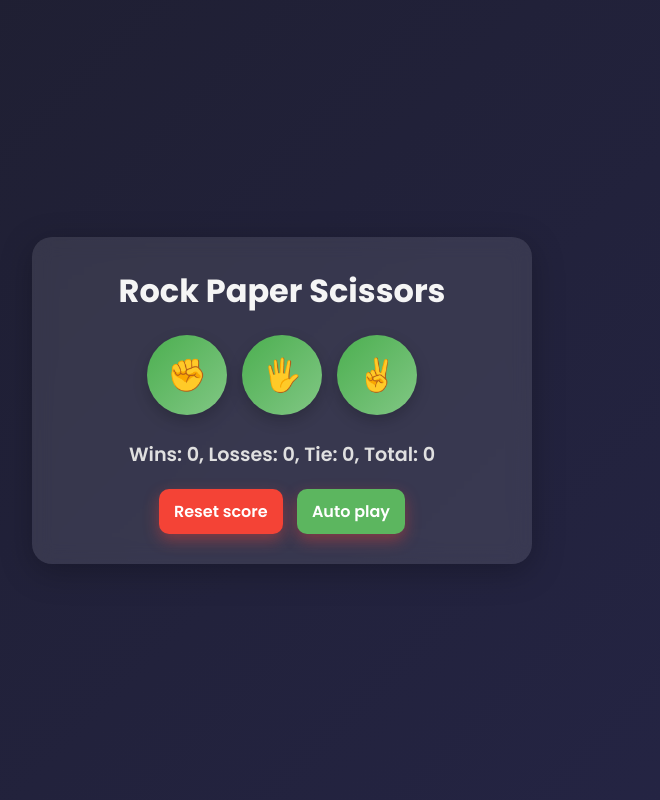
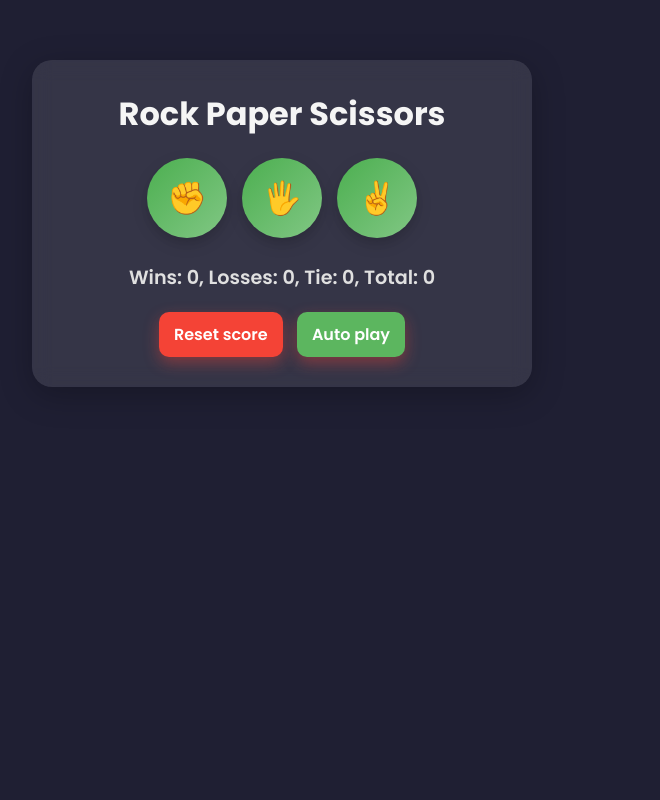
Before and after one commit to SadmanMahmud001/Rock-Paper-Scissors-Game, a plain HTML site: page index.html in a window 1280 px wide. Shown: the whole page, without its empty margins (358-1018 px from the left). Drawn offline with Linux system fonts and the light colour scheme.

Commit message:
donegit add --all

```diff
--- a/index.html
+++ b/index.html
@@ -2,7 +2,7 @@
 <html lang="en">
   <head>
     <title>Sadman Mahmud</title>
-    <link rel="shortcut icon" href="/photos/SM.png" type="image/x-icon" />
+    <link rel="shortcut icon" href="SM.png" type="image/x-icon" />
     <link rel="stylesheet" href="style.css" />
   </head>
   <body>
--- a/script.js
+++ b/script.js
@@ -54,7 +54,6 @@ document.body.addEventListener("keydown", (events) => {
   } else if (events.key === "s") {
     playGame("scissors");
   }
-  console.log(events.key);
 });
 
 function playGame(playerMove) {
--- a/style.css
+++ b/style.css
@@ -1,7 +1,5 @@
-/* Import Google Font */
 @import url("https://fonts.googleapis.com/css2?family=Poppins:wght@400;600;700&display=swap");
 
-/* Reset & Base Styles */
 * {
   font-family: "Poppins", sans-serif;
   margin: 0;
@@ -15,12 +13,8 @@
 }
 
 body {
-  background: linear-gradient(135deg, #1e1e2f, #252546);
+  background: #1f1f33;
   color: #ffffff;
-  display: flex;
-  justify-content: center;
-  align-items: center;
-  height: 100vh;
   margin: 0;
   padding: 10px;
 }
@@ -34,6 +28,8 @@ main {
   padding: 30px;
   box-shadow: 0 8px 32px #00000040;
   text-align: center;
+  margin: auto;
+  margin-top: 50px;
 }
 
 h1 {
```
Also changed, not shown: SM.png (added).
